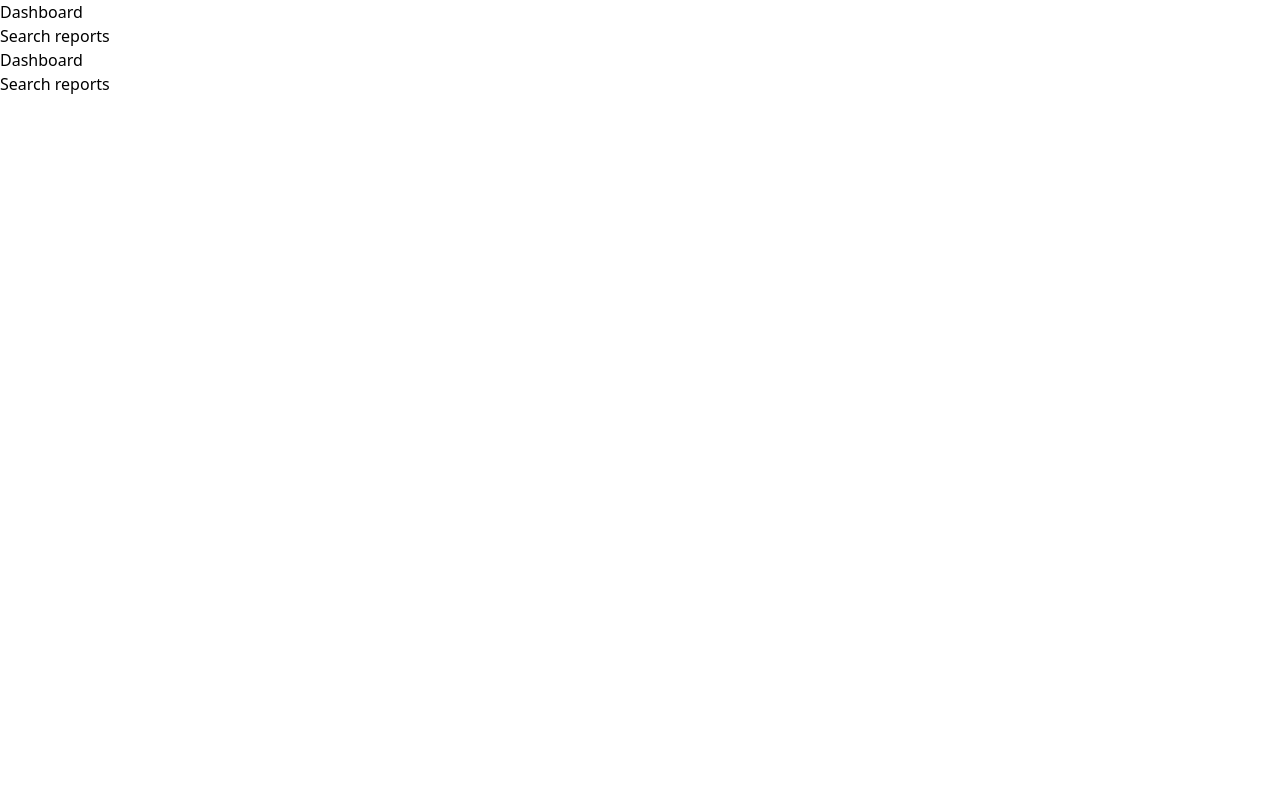
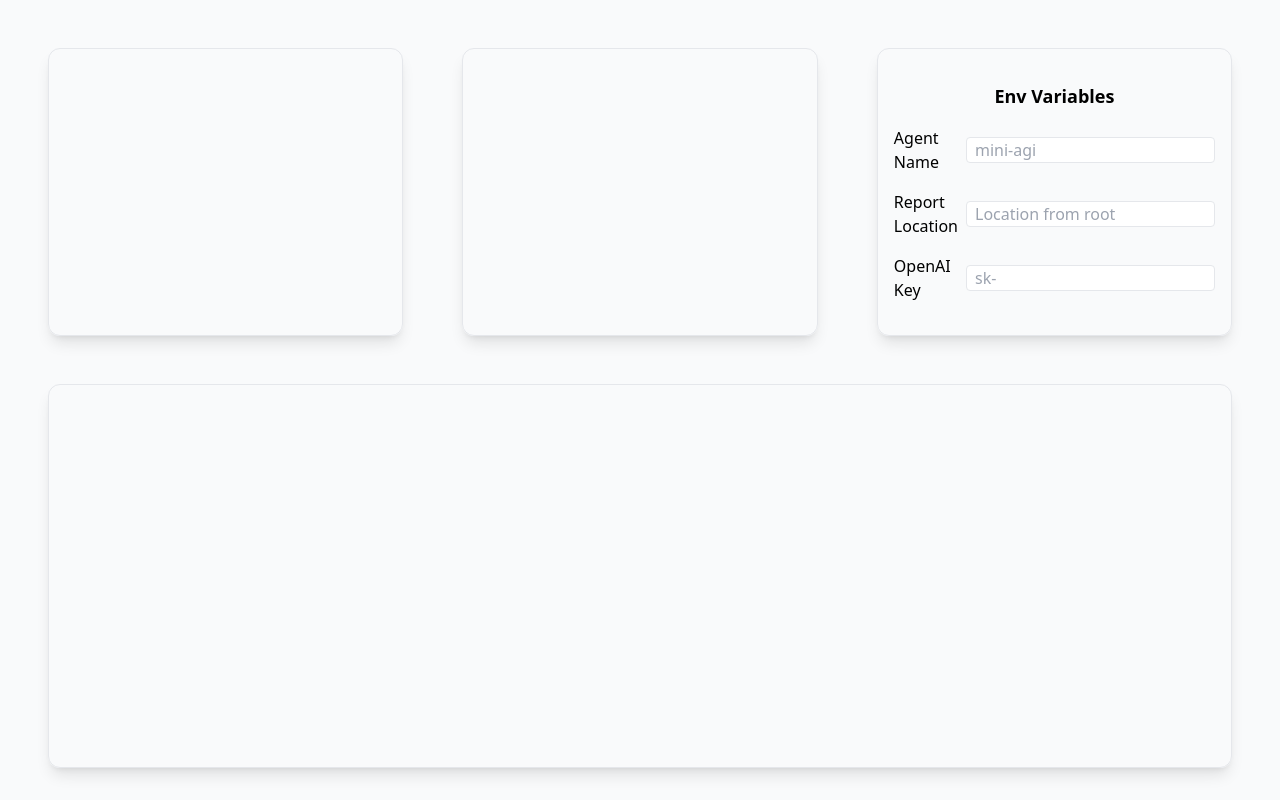
Before and after one commit to agbenchmark/agbenchmark-frontend, a Next.js app: page /data in a window 1280 px wide. Built offline with nearby package versions, Linux system fonts and the light colour scheme; no server answers.

Commit message:
setting up data page & components. CurrentEnv

```diff
--- a/src/components/data/Dashboard.tsx
+++ b/src/components/data/Dashboard.tsx
@@ -1,5 +1,9 @@
 import React, { useState } from "react";
 import tw from "tailwind-styled-components";
+
+import RadarChart from "./dashboard/RadarChart";
+import CategorySuccess from "./dashboard/CategorySuccess";
+import CurrentEnv from "./dashboard/CurrentEnv";
 
 interface DashboardProps {
   data: any;
@@ -8,8 +12,15 @@ interface DashboardProps {
 const Dashboard: React.FC<DashboardProps> = ({ data }) => {
   return (
     <DashboardContainer>
-      <div>Dashboard</div>
-      <div>Search reports</div>
+      <CardWrapper>
+        <RadarChart />
+      </CardWrapper>
+      <CardWrapper>
+        <CategorySuccess />
+      </CardWrapper>
+      <CardWrapper>
+        <CurrentEnv />
+      </CardWrapper>
     </DashboardContainer>
   );
 };
@@ -17,5 +28,18 @@ const Dashboard: React.FC<DashboardProps> = ({ data }) => {
 export default Dashboard;
 
 const DashboardContainer = tw.div`
+  w-full
+  h-96
+  flex
+  justify-between
+  items-center
+`;
 
+const CardWrapper = tw.div`
+  w-[30%]
+  h-72
+  rounded-xl
+  shadow-lg
+  border
+  p-4
 `;
--- a/src/components/data/Reports.tsx
+++ b/src/components/data/Reports.tsx
@@ -8,8 +8,7 @@ interface ReportsProps {
 const Reports: React.FC<ReportsProps> = ({ data }) => {
   return (
     <ReportsContainer>
-      <div>Dashboard</div>
-      <div>Search reports</div>
+      <Table></Table>
     </ReportsContainer>
   );
 };
@@ -17,5 +16,13 @@ const Reports: React.FC<ReportsProps> = ({ data }) => {
 export default Reports;
 
 const ReportsContainer = tw.div`
+  w-full
+`;
 
+const Table = tw.div`
+  w-full
+  border
+  shadow-lg
+  rounded-xl
+  h-96
 `;
--- /dev/null
+++ b/src/components/data/dashboard/CategorySuccess.tsx
@@ -0,0 +1,16 @@
+import React, { useState } from "react";
+import tw from "tailwind-styled-components";
+
+interface CategorySuccessProps {
+  data: any;
+}
+
+const CategorySuccess: React.FC<CategorySuccessProps> = ({ data }) => {
+  return <CategorySuccessContainer></CategorySuccessContainer>;
+};
+
+export default CategorySuccess;
+
+const CategorySuccessContainer = tw.div`
+
+`;
--- /dev/null
+++ b/src/components/data/dashboard/CurrentEnv.tsx
@@ -0,0 +1,65 @@
+import React, { useState } from "react";
+import tw from "tailwind-styled-components";
+
+interface CurrentEnvProps {
+  data: any;
+}
+
+const CurrentEnv: React.FC<CurrentEnvProps> = ({ data }) => {
+  const [agentName, setAgentName] = useState<string>("mini-agi");
+  const [reportLocation, setReportLocation] = useState<string>(
+    "../reports/mini-agi"
+  );
+  const [openAiKey, setOpenAiKey] = useState<string>();
+
+  return (
+    <CurrentEnvContainer>
+      <Title>Env Variables</Title>
+      <EnvWrapper>
+        <EnvLabel>Agent Name</EnvLabel>
+        <EnvInput placeholder="mini-agi" />
+      </EnvWrapper>
+      <EnvWrapper>
+        <EnvLabel>Report Location</EnvLabel>
+        <EnvInput placeholder="Location from root" />
+      </EnvWrapper>
+      <EnvWrapper>
+        <EnvLabel>OpenAI Key</EnvLabel>
+        <EnvInput type="password" placeholder="sk-" />
+      </EnvWrapper>
+    </CurrentEnvContainer>
+  );
+};
+
+export default CurrentEnv;
+
+const CurrentEnvContainer = tw.div`
+  w-full
+  h-full
+  flex
+  flex-col
+  justify-center
+`;
+
+const Title = tw.h3`
+  font-bold
+  text-lg
+  text-center
+`;
+
+const EnvWrapper = tw.div`
+  flex
+  mt-4
+  justify-between
+  items-center
+`;
+
+const EnvLabel = tw.label`
+
+`;
+
+const EnvInput = tw.input`
+  border
+  rounded
+  px-2
+`;
--- /dev/null
+++ b/src/components/data/dashboard/RadarChart.tsx
@@ -0,0 +1,16 @@
+import React, { useState } from "react";
+import tw from "tailwind-styled-components";
+
+interface RadarChartProps {
+  data: any;
+}
+
+const RadarChart: React.FC<RadarChartProps> = ({ data }) => {
+  return <RadarChartContainer></RadarChartContainer>;
+};
+
+export default RadarChart;
+
+const RadarChartContainer = tw.div`
+
+`;
--- a/src/pages/data.tsx
+++ b/src/pages/data.tsx
@@ -33,5 +33,9 @@ const DataPage: React.FC = () => {
 export default DataPage;
 
 const PageContainer = tw.div`
-
+  px-12
+  w-full
+  h-full
+  min-h-screen
+  bg-gray-50
 `;
```
